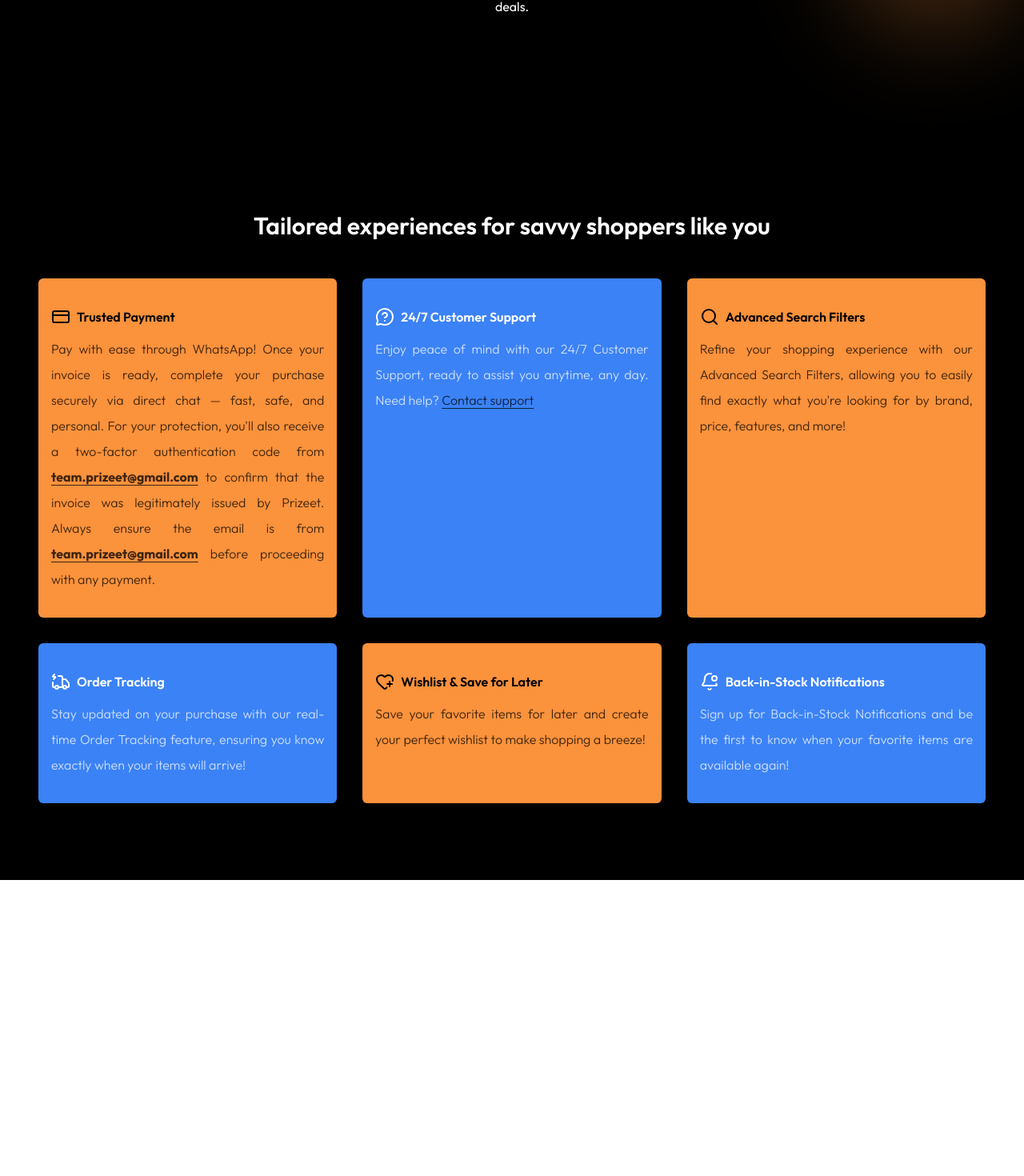
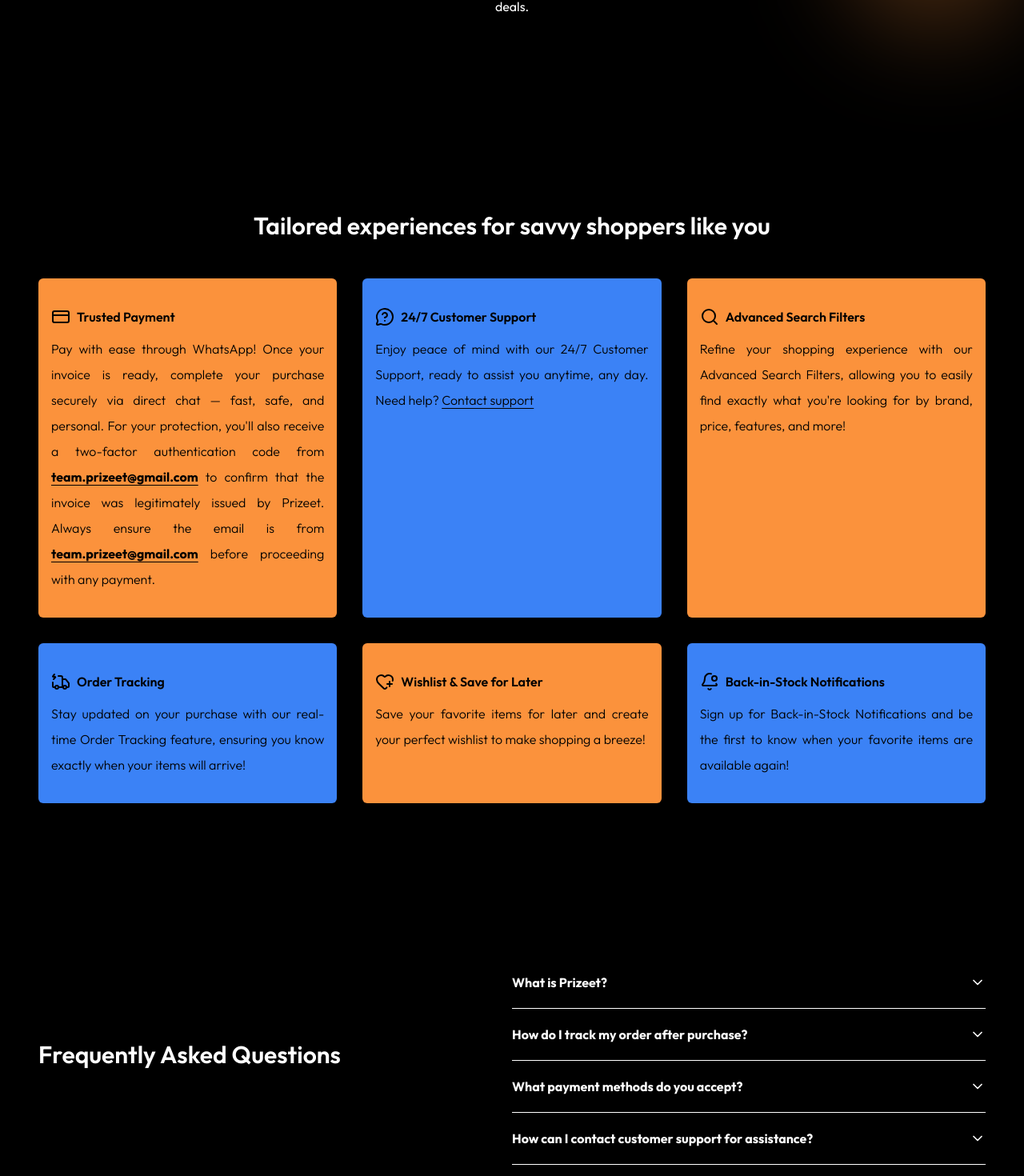
Before and after one commit to i-am-Shekinah/prizeet-redesign, a React (Vite) app: page / in a window 1280 px wide. Shown: the part 2636-4106 px from the top of the page at 80% size. Before the commit the page ends 3736 px from the top, so only its background shows below. Built offline with nearby package versions, Linux system fonts and the light colour scheme.

Commit message:
feat: implement the FAQs section

```diff
--- /dev/null
+++ b/src/components/sections/FAQs.tsx
@@ -0,0 +1,66 @@
+import { useState } from "react";
+
+import Accordion from "../ui/Accordion";
+import BlurCircle from "../ui/BlurCircle";
+
+const faqs: { title: string; content: string }[] = [
+  {
+    title: "What is Prizeet?",
+    content:
+      "Prizeet is a smart shopping platform that helps users make informed purchasing decisions by comparing gadgets, features, and prices from multiple trusted vendors. It simplifies the process of finding the best deals by gathering up-to-date product and price information in one place.",
+  },
+  {
+    title: "How do I track my order after purchase?",
+    content:
+      "Once your order has shipped, you will receive an email with your order ID. You can use this ID to view your order status and tracking information on your account page on Prizeet. Additionally, you can send and receive messages related to your order there.",
+  },
+  {
+    title: "What payment methods do you accept?",
+    content:
+      "While we are working on integrating a secure and reliable payment system into the platform, all payments should currently be initiated via WhatsApp after you receive an official Prizeet invoice. For added security, you will also receive a two-factor authentication code from team.prizeet@gmail.com to confirm that the invoice was legitimately issued by Prizeet. Please ensure the email is indeed from team.prizeet@gmail.com before proceeding with any payment.",
+  },
+  {
+    title: "How can I contact customer support for assistance?",
+    content:
+      "You can reach our customer support team via live chat on our website, by emailing support@prizeet.com, or by calling our support line on +2349114202172. Our team is available 24/7 to assist you with any inquiries.",
+  },
+];
+
+const FAQs = () => {
+  const [openIndex, setOpenIndex] = useState<number | null>(null);
+
+  const handleToggle = (index: number) => {
+    setOpenIndex((prev) => (prev === index ? null : index));
+  };
+  return (
+    <>
+      <section className="overflow-x-hidden px-6 lg:px-12 py-24 leading-loose bg-black text-white">
+        <BlurCircle top="0" right="0" />
+        <div className="grid grid-cols-1 md:grid-cols-2 items-center">
+          <h2
+            data-aos="fade-right"
+            data-aos-delay="150"
+            className="text-3xl mb-4 font-semibold"
+          >
+            Frequently Asked Questions
+          </h2>
+
+          {/* faqs container */}
+          <div data-aos="fade-up" data-aos-delay="150" className="">
+            {faqs.map((faq, index) => (
+              <Accordion
+                key={index}
+                title={faq.title}
+                content={faq.content}
+                isOpen={openIndex === index}
+                onClick={() => handleToggle(index)}
+              />
+            ))}
+          </div>
+        </div>
+      </section>
+    </>
+  );
+};
+
+export default FAQs;
--- a/src/components/sections/TailoredExperiences.tsx
+++ b/src/components/sections/TailoredExperiences.tsx
@@ -23,14 +23,22 @@
         </h2>
 
         {/* perks */}
-        <div className="grid grid-cols1 md:grid-cols-2 lg:grid-cols-3 gap-8 mt-12">
+        <div className="grid grid-cols-1 md:grid-cols-2 lg:grid-cols-3 gap-8 mt-12">
           {/* trusted payments */}
           <div className="bg-orange-400 rounded-md py-8 px-4 text-black">
-            <div className="flex gap-2 items-center mb-2">
+            <div
+              data-aos="fade-up"
+              data-aos-delay="150"
+              className="flex gap-2 items-center mb-2"
+            >
               <CreditCard />
               <p className="font-semibold">Trusted Payment</p>
             </div>
-            <p className="opacity-75 font-light text-justify">
+            <p
+              data-aos="fade-up"
+              data-aos-delay="350"
+              className="opacity-75 font-light text-justify"
+            >
               Pay with ease through WhatsApp! Once your invoice is ready,
               complete your purchase securely via direct chat — fast, safe, and
               personal. For your protection, you'll also receive a two-factor
@@ -54,12 +62,20 @@
           </div>
 
           {/* customer support */}
-          <div className="bg-blue-500 rounded-md py-8 px-4">
-            <div className="flex gap-2 items-center mb-2">
+          <div className="bg-blue-500 text-black rounded-md py-8 px-4">
+            <div
+              data-aos="fade-up"
+              data-aos-delay="150"
+              className="flex gap-2 items-center mb-2"
+            >
               <MessageCircleQuestionMark />
               <p className="font-semibold">24/7 Customer Support</p>
             </div>
-            <p className="opacity-75 font-light text-justify">
+            <p
+              data-aos="fade-up"
+              data-aos-delay="350"
+              className="opacity-75 font-light text-justify"
+            >
               Enjoy peace of mind with our 24/7 Customer Support, ready to
               assist you anytime, any day. Need help?{" "}
               <a
@@ -73,11 +89,19 @@
 
           {/* advanced search */}
           <div className="bg-orange-400 rounded-md py-8 px-4 text-black">
-            <div className="flex gap-2 items-center mb-2">
+            <div
+              data-aos="fade-up"
+              data-aos-delay="150"
+              className="flex gap-2 items-center mb-2"
+            >
               <Search />
               <p className="font-semibold">Advanced Search Filters</p>
             </div>
-            <p className="opacity-75 font-light text-justify">
+            <p
+              data-aos="fade-up"
+              data-aos-delay="350"
+              className="opacity-75 font-light text-justify"
+            >
               Refine your shopping experience with our Advanced Search Filters,
               allowing you to easily find exactly what you're looking for by
               brand, price, features, and more!
@@ -85,12 +109,20 @@
           </div>
 
           {/* order tracking */}
-          <div className="bg-blue-500 rounded-md py-8 px-4">
-            <div className="flex gap-2 items-center mb-2">
+          <div className="bg-blue-500 text-black rounded-md py-8 px-4">
+            <div
+              data-aos="fade-up"
+              data-aos-delay="150"
+              className="flex gap-2 items-center mb-2"
+            >
               <TruckElectric />
               <p className="font-semibold">Order Tracking</p>
             </div>
-            <p className="opacity-75 font-light text-justify">
+            <p
+              data-aos="fade-up"
+              data-aos-delay="350"
+              className="opacity-75 font-light text-justify"
+            >
               Stay updated on your purchase with our real-time Order Tracking
               feature, ensuring you know exactly when your items will arrive!
             </p>
@@ -98,23 +130,39 @@
 
           {/* Wishlist */}
           <div className="bg-orange-400 rounded-md py-8 px-4 text-black">
-            <div className="flex gap-2 items-center mb-2">
+            <div
+              data-aos="fade-up"
+              data-aos-delay="150"
+              className="flex gap-2 items-center mb-2"
+            >
               <HeartPlus />
               <p className="font-semibold">Wishlist & Save for Later</p>
             </div>
-            <p className="opacity-75 font-light text-justify">
+            <p
+              data-aos="fade-up"
+              data-aos-delay="350"
+              className="opacity-75 font-light text-justify"
+            >
               Save your favorite items for later and create your perfect
               wishlist to make shopping a breeze!
             </p>
           </div>
 
           {/* stock notifications */}
-          <div className="bg-blue-500 rounded-md py-8 px-4">
-            <div className="flex gap-2 items-center mb-2">
+          <div className="bg-blue-500 text-black rounded-md py-8 px-4">
+            <div
+              data-aos="fade-up"
+              data-aos-delay="150"
+              className="flex gap-2 items-center mb-2"
+            >
               <BellDot />
               <p className="font-semibold">Back-in-Stock Notifications</p>
             </div>
-            <p className="opacity-75 font-light text-justify">
+            <p
+              data-aos="fade-up"
+              data-aos-delay="350"
+              className="opacity-75 font-light text-justify"
+            >
               Sign up for Back-in-Stock Notifications and be the first to know
               when your favorite items are available again!
             </p>
--- /dev/null
+++ b/src/components/ui/Accordion.tsx
@@ -0,0 +1,43 @@
+import { ChevronDown } from "lucide-react";
+
+interface AccordionProps {
+  title: string;
+  content: string;
+  isOpen: boolean;
+  onClick: () => void;
+}
+
+const Accordion = ({ title, content, isOpen, onClick }: AccordionProps) => {
+  // const [isOpen, setIsOpen] = useState<boolean>(false);
+
+  return (
+    <>
+      <div className="py-4 border-b border-white">
+        <div
+          onClick={onClick}
+          className="flex items-center justify-between font-bold cursor-pointer"
+        >
+          <p>{title}</p>
+          <ChevronDown
+            className={`transition-transform duration-300 ease-in-out size-5
+              ${
+                isOpen
+                  ? "rotate-180 transition-transform duration-700 ease-in-out"
+                  : ""
+              }`}
+          />
+        </div>
+
+        <p
+          className={`transition-all duration-700 ease-linear overflow-hidden font-light text-gray-300 ${
+            isOpen ? "max-h-96" : "max-h-0"
+          }`}
+        >
+          {content}
+        </p>
+      </div>
+    </>
+  );
+};
+
+export default Accordion;
--- a/src/pages/Home.tsx
+++ b/src/pages/Home.tsx
@@ -1,3 +1,4 @@
+import FAQs from "../components/sections/FAQs";
 import Hero from "../components/sections/Hero";
 import LatestSmartphones from "../components/sections/LatestSmartphones";
 import TailoredExperiences from "../components/sections/TailoredExperiences";
@@ -10,6 +11,7 @@
       <WhatWeOffer />
       <LatestSmartphones />
       <TailoredExperiences />
+      <FAQs />
     </>
   );
 };
```
